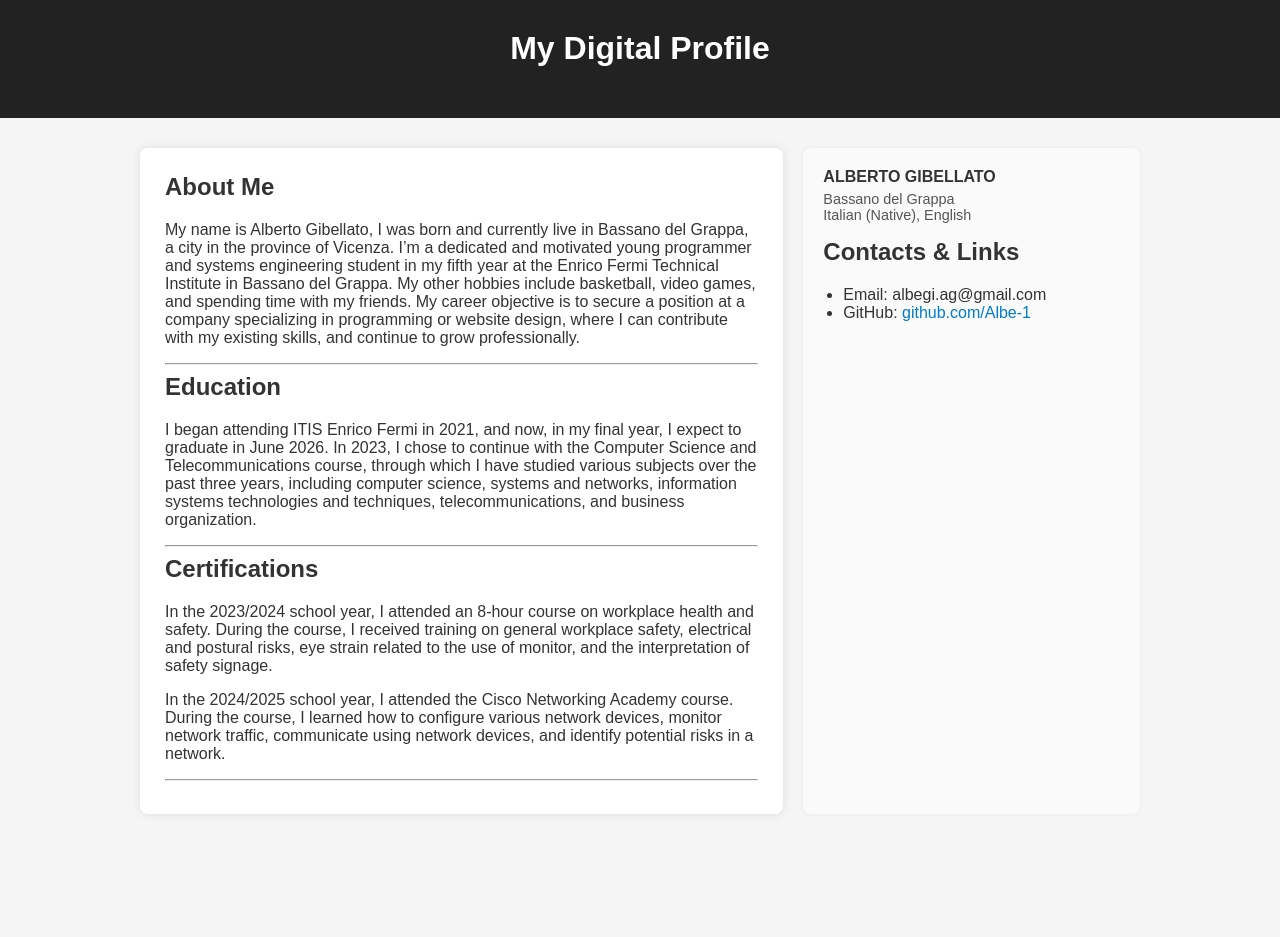
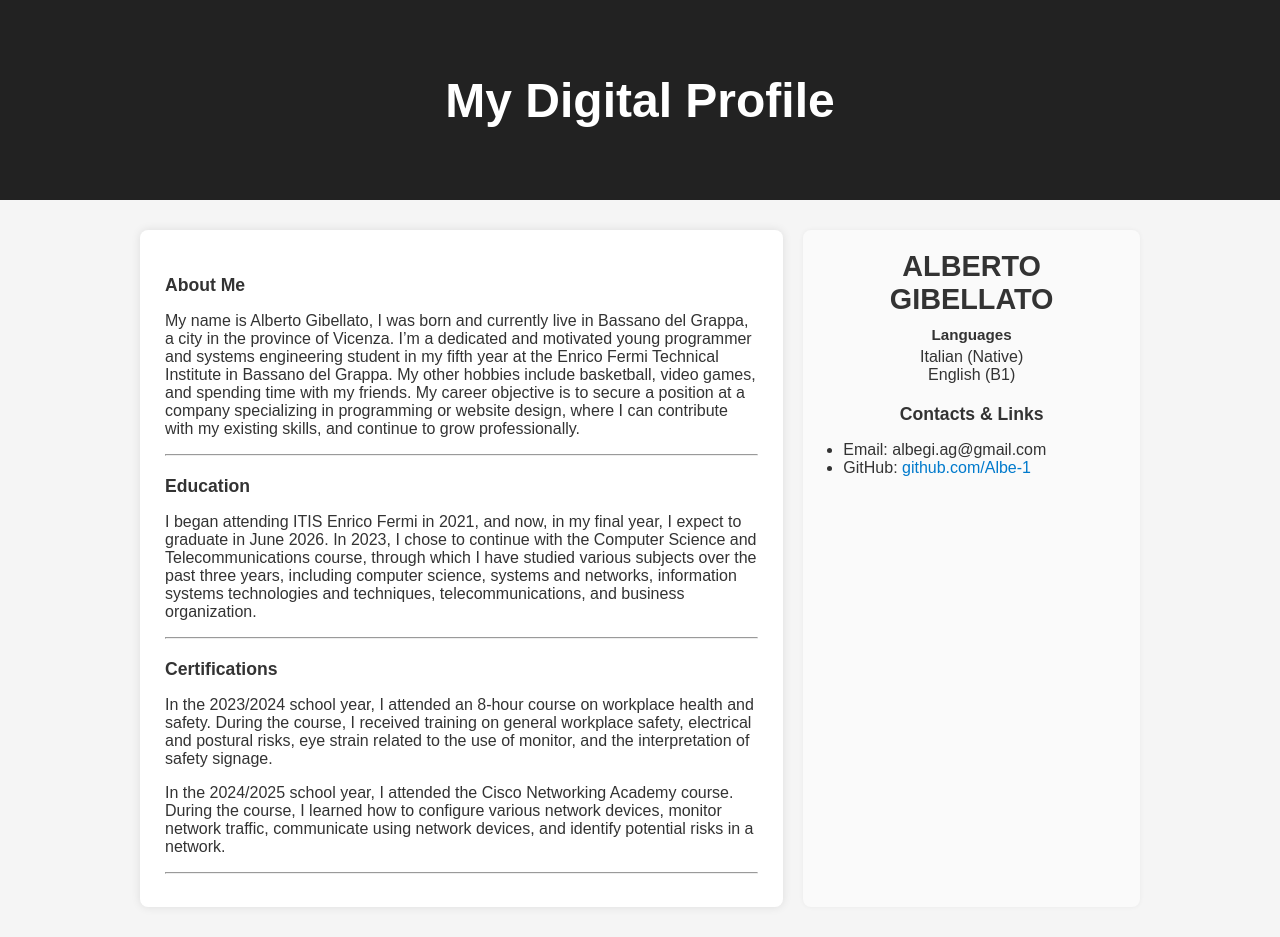
Before and after one commit to Albe-1/GibellatoDigitalProfile.github.io, a Jekyll site: the page built from index.md, in a window 1280 px wide. Built offline with Jekyll 4.4.1, drawn with Linux system fonts in a browser that asks for light colours; before the commit the page ends 900 px from its top, so only the background shows below that.

Commit message:
Update default.html

```diff
--- a/_layouts/default.html
+++ b/_layouts/default.html
@@ -4,6 +4,8 @@
   <meta charset="UTF-8">
   <meta name="viewport" content="width=device-width, initial-scale=1">
   <title>{{ site.title }}</title>
+  <link href="https://fonts.googleapis.com/css2?family=Roboto:wght@400;700&display=swap" rel="stylesheet">
+
   <style>
     body {
       font-family: 'Robot', Arial, sans-serif;
@@ -15,8 +17,17 @@
     header {
       background: #222;
       color: white;
-      padding: 30px 20px;
+      height: 200px;
+      display: flex;
+      flex-direction: column;
+      justify-content: center;
+      align-items: center;
       text-align: center;
+      padding: 0 20px;
+    }
+    header h1 {
+      margin: 0;
+      font-size: 3em;
     }
     main {
       display: flex;
@@ -37,6 +48,7 @@
       padding: 20px;
       border-radius: 8px;
       box-shadow: 0 0 5px rgba(0,0,0,0.05);
+      text-align: center;
     }
     .profile-img {
       width: 120px;
@@ -48,19 +60,26 @@
     .profile-name {
       font-weight: 700;
       text-transform: uppercase;
-      margin-bottom: 5px;
+      margin-bottom: 10px;
+      font-size: 1.8em;
     }
-    .profile-info {
-      font-size: 0.9em;
-      color: #555;
+    .profile-languages {
+      font-weight: 500;
       margin-bottom: 15px;
     }
+    .profile-languages-title {
+      font-weight: 700;
+      margin-bottom: 5px;
+      font-size: 0.95em;
+    }
 
-    h1, h2 {
-      margin-top: 0;
+    h2 {
+      font-size: 1.1em;
+      margin-top: 20px;
     }
     ul {
       padding-left: 20px;
+      text-align: left;
     }
     a {
       color: #007acc;
@@ -84,9 +103,11 @@
 
     <aside>
       <div class="profile-name">ALBERTO GIBELLATO</div>
-      <div class="profile-info">
-        Bassano del Grappa<br>
-        Italian (Native), English
+
+      <div class="profile-languages">
+        <div class="profile-languages-title">Languages</div>
+        Italian (Native)<br>
+        English (B1)
       </div>
 
       <h2>Contacts & Links</h2>
```
